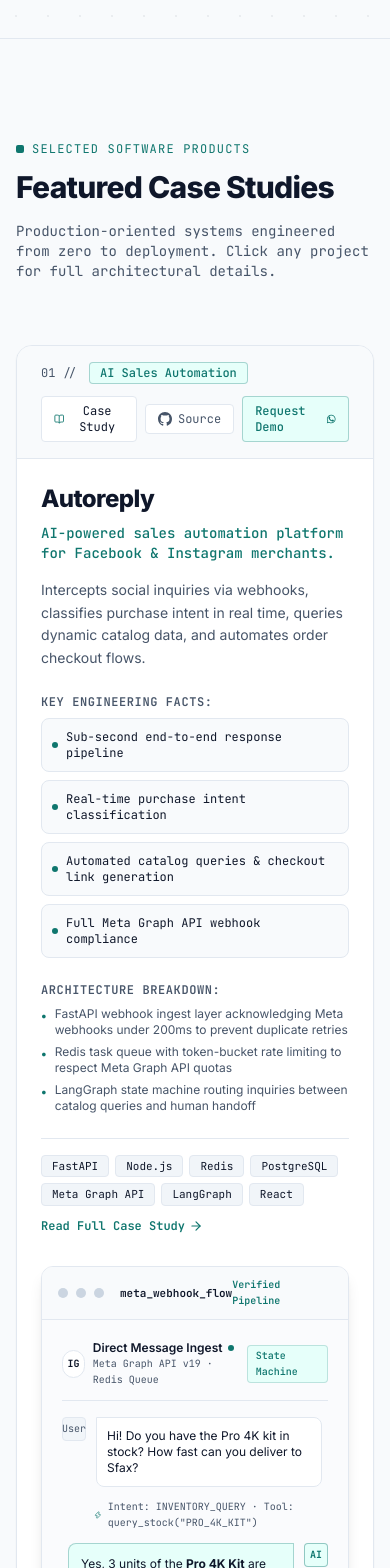
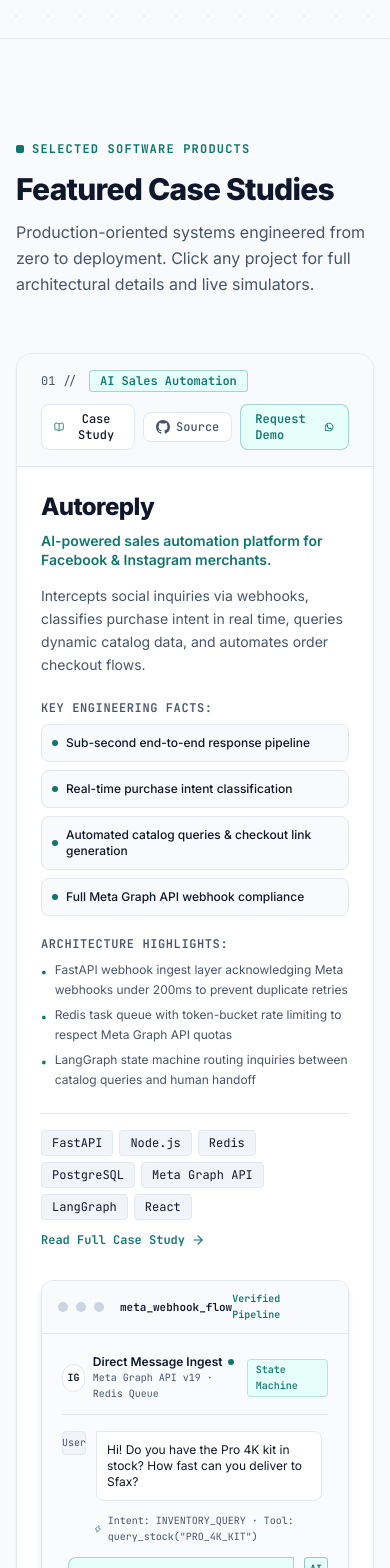
Before and after one commit to MahranHadjSalah/portfolio, a React (Vite) app: page / in a window 390 px wide. Shown: the part 1280-2848 px from the top of the page. Built offline with nearby package versions, Linux system fonts and the light colour scheme.

Commit message:
fix(ui): unify section headers, eliminate awkward monospace paragraphs, and improve responsive layout

```diff
--- a/src/components/About.jsx
+++ b/src/components/About.jsx
@@ -10,17 +10,15 @@
       <div className="max-w-7xl mx-auto px-4 sm:px-6 lg:px-8">
 
         {/* Section Header */}
-        <div className="flex flex-col md:flex-row md:items-end justify-between mb-16 gap-4">
-          <div>
-            <div className="inline-flex items-center gap-2 text-xs font-mono text-[#0F766E] uppercase tracking-widest mb-3">
-              <span className="w-2 h-2 rounded-sm bg-[#0F766E]" />
-              Biography
-            </div>
-            <h2 className="text-3xl sm:text-4xl font-extrabold text-[#0F172A] tracking-tight font-sans">
-              About Me & Outside the Code
-            </h2>
+        <div className="max-w-2xl mb-14 space-y-3">
+          <div className="inline-flex items-center gap-2 text-xs font-mono text-[#0F766E] uppercase tracking-widest font-bold">
+            <span className="w-2 h-2 rounded-sm bg-[#0F766E]" />
+            Biography
           </div>
-          <p className="text-sm text-[#475569] max-w-md font-mono">
+          <h2 className="text-3xl sm:text-4xl lg:text-5xl font-extrabold text-[#0F172A] tracking-tight font-sans">
+            About Me & Outside the Code
+          </h2>
+          <p className="text-base sm:text-lg text-[#475569] leading-relaxed font-sans">
             A builder mindset anchored in academic computer science and hands-on systems delivery.
           </p>
         </div>
--- a/src/components/Contact.jsx
+++ b/src/components/Contact.jsx
@@ -25,7 +25,7 @@
 
         {/* Section Header */}
         <div className="max-w-2xl mb-16 space-y-4">
-          <div className="inline-flex items-center gap-2 text-xs font-mono text-[#0F766E] uppercase tracking-widest">
+          <div className="inline-flex items-center gap-2 text-xs font-mono text-[#0F766E] uppercase tracking-widest font-bold">
             <span className="w-2 h-2 rounded-sm bg-[#0F766E]" />
             Get in Touch
           </div>
--- a/src/components/ExperienceEducation.jsx
+++ b/src/components/ExperienceEducation.jsx
@@ -9,23 +9,21 @@
       <div className="max-w-7xl mx-auto px-4 sm:px-6 lg:px-8">
 
         {/* Section Header */}
-        <div className="flex flex-col md:flex-row md:items-end justify-between mb-16 gap-4">
-          <div>
-            <div className="inline-flex items-center gap-2 text-xs font-mono text-[#0F766E] uppercase tracking-widest mb-3">
-              <span className="w-2 h-2 rounded-sm bg-[#0F766E]" />
-              Career & Studies
-            </div>
-            <h2 className="text-3xl sm:text-4xl font-extrabold text-[#0F172A] tracking-tight font-sans">
-              Experience & Academic Timeline
-            </h2>
+        <div className="max-w-2xl mb-14 space-y-3">
+          <div className="inline-flex items-center gap-2 text-xs font-mono text-[#0F766E] uppercase tracking-widest font-bold">
+            <span className="w-2 h-2 rounded-sm bg-[#0F766E]" />
+            Career & Studies
           </div>
-          <p className="text-sm text-[#475569] max-w-md font-mono">
+          <h2 className="text-3xl sm:text-4xl lg:text-5xl font-extrabold text-[#0F172A] tracking-tight font-sans">
+            Experience & Academic Timeline
+          </h2>
+          <p className="text-base sm:text-lg text-[#475569] leading-relaxed font-sans">
             Formal foundations in software engineering accompanied by real commercial product delivery.
           </p>
         </div>
 
         {/* Timeline Items */}
-        <div className="max-w-3xl mx-auto space-y-10 relative before:absolute before:inset-0 before:left-3.5 before:w-0.5 before:bg-[#E2E8F0]">
+        <div className="max-w-3xl mx-auto space-y-10 relative before:absolute before:inset-0 before:left-[13px] before:w-0.5 before:bg-[#E2E8F0]">
           {experienceTimeline.map((item, idx) => (
             <div key={idx} className="relative flex items-start gap-6 group">
 
--- a/src/components/FeaturedProjects.jsx
+++ b/src/components/FeaturedProjects.jsx
@@ -15,18 +15,16 @@
       <div className="max-w-7xl mx-auto px-4 sm:px-6 lg:px-8">
 
         {/* Section Header */}
-        <div className="flex flex-col md:flex-row md:items-end justify-between mb-16 gap-4">
-          <div>
-            <div className="inline-flex items-center gap-2 text-xs font-mono text-[#0F766E] uppercase tracking-widest mb-3">
+        <div className="max-w-2xl mb-14 space-y-3">
+          <div className="inline-flex items-center gap-2 text-xs font-mono text-[#0F766E] uppercase tracking-widest font-bold">
             <span className="w-2 h-2 rounded-sm bg-[#0F766E]" />
             Selected Software Products
           </div>
-            <h2 className="text-3xl sm:text-4xl font-extrabold text-[#0F172A] tracking-tight font-sans">
+          <h2 className="text-3xl sm:text-4xl lg:text-5xl font-extrabold text-[#0F172A] tracking-tight font-sans">
             Featured Case Studies
           </h2>
-          </div>
-          <p className="text-sm text-[#475569] max-w-md font-mono">
-            Production-oriented systems engineered from zero to deployment. Click any project for full architectural details.
+          <p className="text-base sm:text-lg text-[#475569] leading-relaxed font-sans">
+            Production-oriented systems engineered from zero to deployment. Click any project for full architectural details and live simulators.
           </p>
         </div>
 
@@ -35,13 +33,13 @@
           {portfolioData.featuredProjects.map((project, index) => (
             <div
               key={project.id}
-              className="rounded-2xl bg-white border border-[#E2E8F0] shadow-sm overflow-hidden hover:border-[#0F766E]/50 hover:shadow-md transition-all duration-300"
+              className="rounded-2xl bg-white border border-[#E2E8F0] shadow-sm overflow-hidden hover:border-[#0F766E]/40 hover:shadow-md transition-all duration-300"
             >
               {/* Card Header Bar */}
               <div className="px-6 py-4 bg-slate-50 border-b border-[#E2E8F0] flex flex-wrap items-center justify-between gap-3">
                 <div className="flex items-center gap-3">
                   <span className="font-mono text-xs text-[#475569]">0{index + 1} //</span>
-                  <span className="px-2.5 py-0.5 rounded text-xs font-mono bg-[#E6FFFA] text-[#0F766E] border border-[#0F766E]/30 font-medium">
+                  <span className="px-2.5 py-0.5 rounded text-xs font-mono bg-[#E6FFFA] text-[#0F766E] border border-[#0F766E]/30 font-semibold">
                     {project.category}
                   </span>
                 </div>
@@ -49,7 +47,7 @@
                 <div className="flex items-center gap-2">
                   <button
                     onClick={() => onSelectCaseStudy(project)}
-                    className="inline-flex items-center gap-1.5 px-3 py-1.5 rounded text-xs font-mono bg-white hover:bg-slate-100 text-[#0F172A] border border-[#E2E8F0] shadow-2xs transition-colors"
+                    className="inline-flex items-center gap-1.5 px-3 py-1.5 rounded-lg text-xs font-mono font-medium bg-white hover:bg-slate-100 text-[#0F172A] border border-[#E2E8F0] shadow-2xs transition-colors"
                   >
                     <BookOpen className="w-3.5 h-3.5 text-[#0F766E]" />
                     <span>Case Study</span>
@@ -58,7 +56,7 @@
                     href={project.githubUrl}
                     target="_blank"
                     rel="noreferrer"
-                    className="inline-flex items-center gap-1.5 px-3 py-1.5 rounded text-xs font-mono bg-white hover:bg-slate-100 text-[#475569] hover:text-[#0F172A] border border-[#E2E8F0] shadow-2xs transition-colors"
+                    className="inline-flex items-center gap-1.5 px-3 py-1.5 rounded-lg text-xs font-mono font-medium bg-white hover:bg-slate-100 text-[#475569] hover:text-[#0F172A] border border-[#E2E8F0] shadow-2xs transition-colors"
                   >
                     <GithubIcon className="w-3.5 h-3.5" />
                     <span>Source</span>
@@ -67,7 +65,7 @@
                     href={project.liveUrl}
                     target="_blank"
                     rel="noreferrer"
-                    className="inline-flex items-center gap-1.5 px-3 py-1.5 rounded text-xs font-mono bg-[#E6FFFA] hover:bg-teal-100 text-[#0F766E] border border-[#0F766E]/30 font-medium shadow-2xs transition-colors"
+                    className="inline-flex items-center gap-1.5 px-3.5 py-1.5 rounded-lg text-xs font-mono font-semibold bg-[#E6FFFA] hover:bg-teal-100 text-[#0F766E] border border-[#0F766E]/30 shadow-2xs transition-colors"
                   >
                     <span>Request Demo</span>
                     <WhatsAppIcon className="w-3.5 h-3.5" />
@@ -76,29 +74,32 @@
               </div>
 
               {/* Card Body */}
-              <div className="grid grid-cols-1 lg:grid-cols-12 gap-8 p-6 sm:p-8">
+              <div className="grid grid-cols-1 lg:grid-cols-12 gap-8 p-6 sm:p-8 items-stretch">
 
                 {/* Left: Product Information */}
                 <div className="lg:col-span-6 flex flex-col justify-between space-y-6">
+                  <div className="space-y-4">
                     <div>
                       <h3 className="text-2xl sm:text-3xl font-extrabold text-[#0F172A] tracking-tight mb-2 font-sans">
                         {project.title}
                       </h3>
-                    <p className="text-sm font-mono text-[#0F766E] mb-4 font-medium">
+                      <p className="text-sm sm:text-base font-sans font-semibold text-[#0F766E] leading-snug">
                         {project.tagline}
                       </p>
-                    <p className="text-[#475569] text-sm leading-relaxed mb-6 font-sans">
+                    </div>
+
+                    <p className="text-[#475569] text-sm sm:text-base leading-relaxed font-sans">
                       {project.summary}
                     </p>
 
                     {/* Engineering Facts (Honest Evidence) */}
-                    <div className="space-y-2 mb-6">
+                    <div className="space-y-2 pt-2">
                       <div className="text-xs font-mono text-[#475569] uppercase tracking-wider font-semibold">
                         Key Engineering Facts:
                       </div>
                       <div className="grid grid-cols-1 sm:grid-cols-2 gap-2">
                         {project.engineeringFacts.map((fact, fIdx) => (
-                          <div key={fIdx} className="p-2.5 rounded-lg bg-slate-50 border border-[#E2E8F0] flex items-center gap-2 text-xs font-mono text-[#0F172A]">
+                          <div key={fIdx} className="p-2.5 rounded-lg bg-slate-50 border border-[#E2E8F0] flex items-center gap-2 text-xs text-[#0F172A] font-sans font-medium">
                             <span className="w-1.5 h-1.5 rounded-full bg-[#0F766E] shrink-0" />
                             <span>{fact}</span>
                           </div>
@@ -107,13 +108,13 @@
                     </div>
 
                     {/* Architectural Bullet Points */}
-                    <div className="space-y-2">
+                    <div className="space-y-2 pt-1">
                       <div className="text-xs font-mono text-[#475569] uppercase tracking-wider font-semibold">
-                        Architecture Breakdown:
+                        Architecture Highlights:
                       </div>
                       <ul className="space-y-1.5">
                         {project.architectureHighlights.slice(0, 3).map((arch, aIdx) => (
-                          <li key={aIdx} className="flex items-start gap-2 text-xs text-[#475569] font-sans">
+                          <li key={aIdx} className="flex items-start gap-2 text-xs sm:text-sm text-[#475569] font-sans leading-relaxed">
                             <span className="text-[#0F766E] mt-0.5 font-bold">•</span>
                             <span>{arch}</span>
                           </li>
@@ -128,7 +129,7 @@
                       {project.techStack.map((tech) => (
                         <span
                           key={tech}
-                          className="px-2.5 py-0.5 rounded text-[11px] font-mono bg-slate-100 text-[#0F172A] border border-[#E2E8F0]"
+                          className="px-2.5 py-1 rounded text-xs font-mono bg-slate-100 text-[#0F172A] border border-[#E2E8F0]"
                         >
                           {tech}
                         </span>
@@ -137,17 +138,17 @@
 
                     <button
                       onClick={() => onSelectCaseStudy(project)}
-                      className="inline-flex items-center gap-1 text-xs font-mono text-[#0F766E] hover:text-[#115E59] font-semibold transition-colors"
+                      className="inline-flex items-center gap-1.5 text-xs font-mono text-[#0F766E] hover:text-[#115E59] font-semibold transition-colors group"
                     >
                       <span>Read Full Case Study</span>
-                      <ArrowRight className="w-3.5 h-3.5" />
+                      <ArrowRight className="w-3.5 h-3.5 group-hover:translate-x-0.5 transition-transform" />
                     </button>
                   </div>
                 </div>
 
                 {/* Right: Realistic In-Browser System Simulation */}
                 <div className="lg:col-span-6 flex flex-col justify-center">
-                  <div className="rounded-xl bg-white border border-[#E2E8F0] overflow-hidden shadow-lg">
+                  <div className="rounded-xl bg-white border border-[#E2E8F0] overflow-hidden shadow-md">
 
                     {/* Window Header */}
                     <div className="px-4 py-2.5 bg-slate-50 border-b border-[#E2E8F0] flex items-center justify-between text-xs font-mono text-[#475569]">
--- a/src/components/Navbar.jsx
+++ b/src/components/Navbar.jsx
@@ -64,10 +64,10 @@
             <button
               onClick={onOpenCommandMenu}
               className="inline-flex items-center gap-1.5 px-2.5 py-1.5 rounded-md bg-white hover:bg-slate-50 border border-[#E2E8F0] text-[#475569] hover:text-[#0F172A] text-xs font-mono transition-colors shadow-xs"
-              title="Quick Search (Ctrl + K)"
+              title="Quick Search (Ctrl + K / ⌘K)"
             >
               <Search className="w-3.5 h-3.5 text-[#475569]" />
-              <kbd className="text-[10px] bg-slate-100 px-1 rounded text-[#475569] border border-[#E2E8F0]">⌘K</kbd>
+              <kbd className="text-[10px] bg-slate-100 px-1.5 py-0.5 rounded text-[#475569] border border-[#E2E8F0]">Ctrl K</kbd>
             </button>
 
             {/* Social Icons */}
--- a/src/components/OtherProjects.jsx
+++ b/src/components/OtherProjects.jsx
@@ -8,15 +8,15 @@
       <div className="max-w-7xl mx-auto px-4 sm:px-6 lg:px-8">
 
         {/* Section Header */}
-        <div className="mb-12">
-          <div className="inline-flex items-center gap-2 text-xs font-mono text-[#0F766E] uppercase tracking-widest mb-2">
-            <GitBranch className="w-3.5 h-3.5" />
+        <div className="max-w-2xl mb-12 space-y-3">
+          <div className="inline-flex items-center gap-2 text-xs font-mono text-[#0F766E] uppercase tracking-widest font-bold">
+            <GitBranch className="w-3.5 h-3.5 text-[#0F766E]" />
             Engineering Experiments
           </div>
-          <h3 className="text-2xl font-bold text-[#0F172A] tracking-tight">
+          <h3 className="text-2xl sm:text-3xl font-bold text-[#0F172A] tracking-tight font-sans">
             Specialized Architectures & Open Experiments
           </h3>
-          <p className="text-xs font-mono text-[#475569] mt-1">
+          <p className="text-base text-[#475569] leading-relaxed font-sans">
             Focused technical modules, distributed algorithms, and agent workflows.
           </p>
         </div>
--- a/src/components/Process.jsx
+++ b/src/components/Process.jsx
@@ -7,23 +7,21 @@
       <div className="max-w-7xl mx-auto px-4 sm:px-6 lg:px-8">
 
         {/* Section Header */}
-        <div className="flex flex-col md:flex-row md:items-end justify-between mb-16 gap-4">
-          <div>
-            <div className="inline-flex items-center gap-2 text-xs font-mono text-[#0F766E] uppercase tracking-widest mb-3">
-              <span className="w-2 h-2 rounded-sm bg-[#0F766E]" />
-              Methodology
-            </div>
-            <h2 className="text-3xl sm:text-4xl font-extrabold text-[#0F172A] tracking-tight font-sans">
-              How I Engineer Products
-            </h2>
+        <div className="max-w-2xl mb-14 space-y-3">
+          <div className="inline-flex items-center gap-2 text-xs font-mono text-[#0F766E] uppercase tracking-widest font-bold">
+            <span className="w-2 h-2 rounded-sm bg-[#0F766E]" />
+            Methodology
           </div>
-          <p className="text-sm text-[#475569] max-w-md font-mono">
+          <h2 className="text-3xl sm:text-4xl lg:text-5xl font-extrabold text-[#0F172A] tracking-tight font-sans">
+            How I Engineer Products
+          </h2>
+          <p className="text-base sm:text-lg text-[#475569] leading-relaxed font-sans">
             A disciplined engineering lifecycle: from problem scoping to architecture, validation, and containerized deployment.
           </p>
         </div>
 
         {/* 5-Step Process Timeline */}
-        <div className="grid grid-cols-1 md:grid-cols-5 gap-4 relative">
+        <div className="grid grid-cols-1 sm:grid-cols-2 lg:grid-cols-5 gap-4 relative">
           {portfolioData.howIBuild.map((step, idx) => (
             <div
               key={step.step}
--- a/src/components/TechStack.jsx
+++ b/src/components/TechStack.jsx
@@ -9,17 +9,15 @@
       <div className="max-w-7xl mx-auto px-4 sm:px-6 lg:px-8">
 
         {/* Section Header */}
-        <div className="flex flex-col md:flex-row md:items-end justify-between mb-16 gap-4">
-          <div>
-            <div className="inline-flex items-center gap-2 text-xs font-mono text-[#0F766E] uppercase tracking-widest mb-3">
-              <span className="w-2 h-2 rounded-sm bg-[#0F766E]" />
-              Technical Competencies
-            </div>
-            <h2 className="text-3xl sm:text-4xl font-extrabold text-[#0F172A] tracking-tight font-sans">
-              Engineering at a Glance
-            </h2>
+        <div className="max-w-2xl mb-14 space-y-3">
+          <div className="inline-flex items-center gap-2 text-xs font-mono text-[#0F766E] uppercase tracking-widest font-bold">
+            <span className="w-2 h-2 rounded-sm bg-[#0F766E]" />
+            Technical Competencies
           </div>
-          <p className="text-sm text-[#475569] max-w-md font-mono">
+          <h2 className="text-3xl sm:text-4xl lg:text-5xl font-extrabold text-[#0F172A] tracking-tight font-sans">
+            Engineering at a Glance
+          </h2>
+          <p className="text-base sm:text-lg text-[#475569] leading-relaxed font-sans">
             A purposeful, production-proven stack focused on applied AI, resilient backends, and reactive interfaces.
           </p>
         </div>
--- a/src/components/ValueProps.jsx
+++ b/src/components/ValueProps.jsx
@@ -10,17 +10,15 @@
       <div className="max-w-7xl mx-auto px-4 sm:px-6 lg:px-8">
 
         {/* Section Header */}
-        <div className="flex flex-col md:flex-row md:items-end justify-between mb-16 gap-4">
-          <div>
-            <div className="inline-flex items-center gap-2 text-xs font-mono text-[#0F766E] uppercase tracking-widest mb-3">
-              <span className="w-2 h-2 rounded-sm bg-[#0F766E]" />
-              Focus Areas
-            </div>
-            <h2 className="text-3xl sm:text-4xl font-extrabold text-[#0F172A] tracking-tight font-sans">
-              What I Build
-            </h2>
+        <div className="max-w-2xl mb-14 space-y-3">
+          <div className="inline-flex items-center gap-2 text-xs font-mono text-[#0F766E] uppercase tracking-widest font-bold">
+            <span className="w-2 h-2 rounded-sm bg-[#0F766E]" />
+            Focus Areas
           </div>
-          <p className="text-sm text-[#475569] max-w-md font-mono">
+          <h2 className="text-3xl sm:text-4xl lg:text-5xl font-extrabold text-[#0F172A] tracking-tight font-sans">
+            What I Build
+          </h2>
+          <p className="text-base sm:text-lg text-[#475569] leading-relaxed font-sans">
             Bridging practical applied AI and production-ready full-stack software architectures.
           </p>
         </div>
```
Lines whose indentation alone changed are shown as unchanged.
